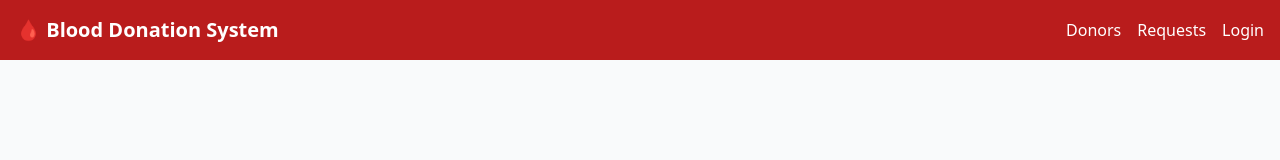
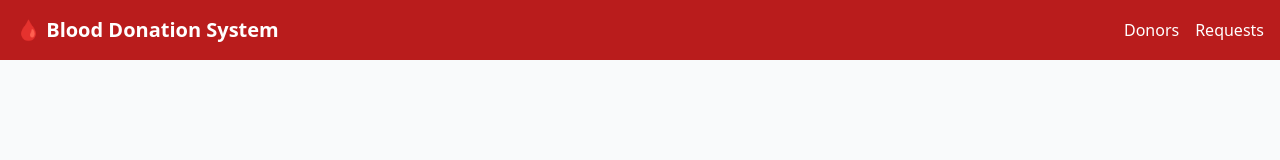
Before and after one commit to adisacodes/blood-donation-frontend, a React (Vite) app: page /login in a window 1280 px wide. Shown: the top 160 px of the page. Built offline with nearby package versions, Linux system fonts and the light colour scheme; no server answers.

Commit message:
remove login link from navbar

```diff
--- a/src/components/Navbar.jsx
+++ b/src/components/Navbar.jsx
@@ -11,9 +11,6 @@ const Navbar = () => {
         <Link to="/requests" className="hover:underline">
           Requests
         </Link>
-        <Link to="/login" className="hover:underline">
-          Login
-        </Link>
       </div>
     </nav>
   )
```
